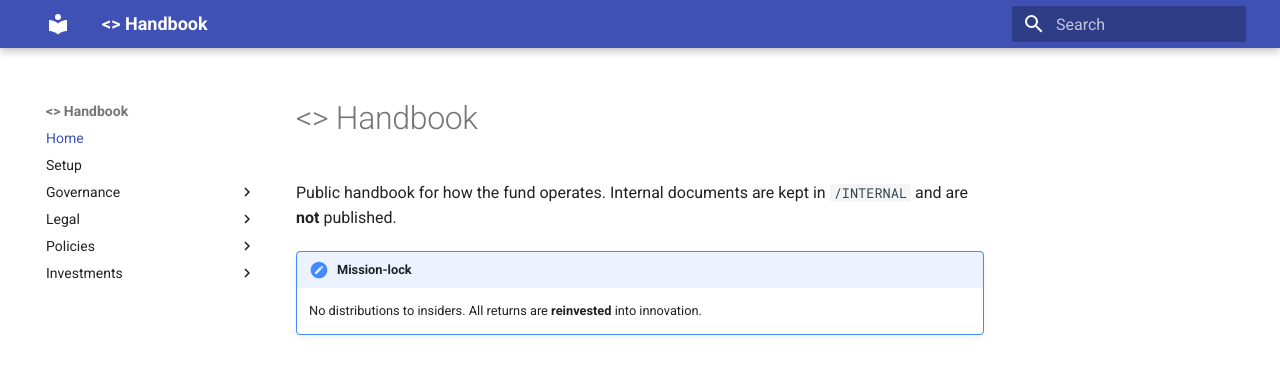
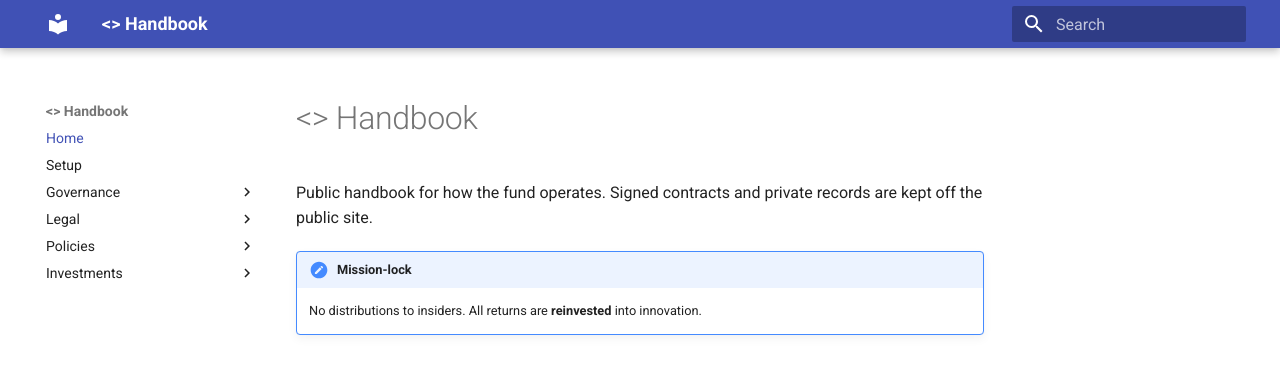
Before and after one commit to beforechicken/flywheel, an MkDocs documentation site: the page built from docs/index.md, in a window 1280 px wide. Shown: the top 375 px of the page. Built offline with MkDocs 1.6.1 and Material for MkDocs 9.7.7, drawn with Linux system fonts in a browser that asks for light colours.

Commit message:
Remove INTERNAL references from public docs

```diff
--- a/docs/index.md
+++ b/docs/index.md
@@ -1,6 +1,6 @@
 # <<FUND_NAME>> Handbook
 
-Public handbook for how the fund operates. Internal documents are kept in `/INTERNAL` and are **not** published.
+Public handbook for how the fund operates. Signed contracts and private records are kept off the public site.
 
 !!! note "Mission-lock"
     No distributions to insiders. All returns are **reinvested** into innovation.
```
Also changed, not shown: docs/legal/index.md (+1 -1 lines).
